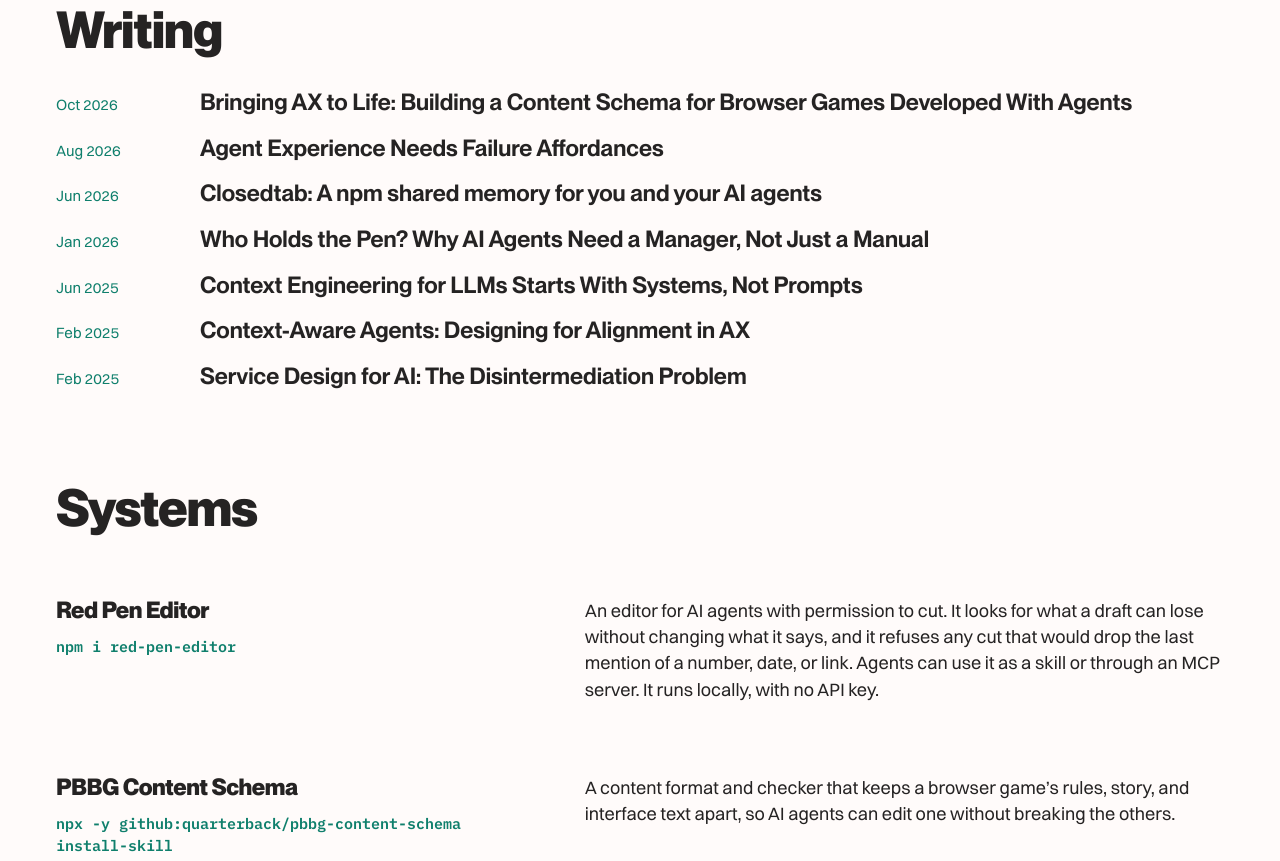
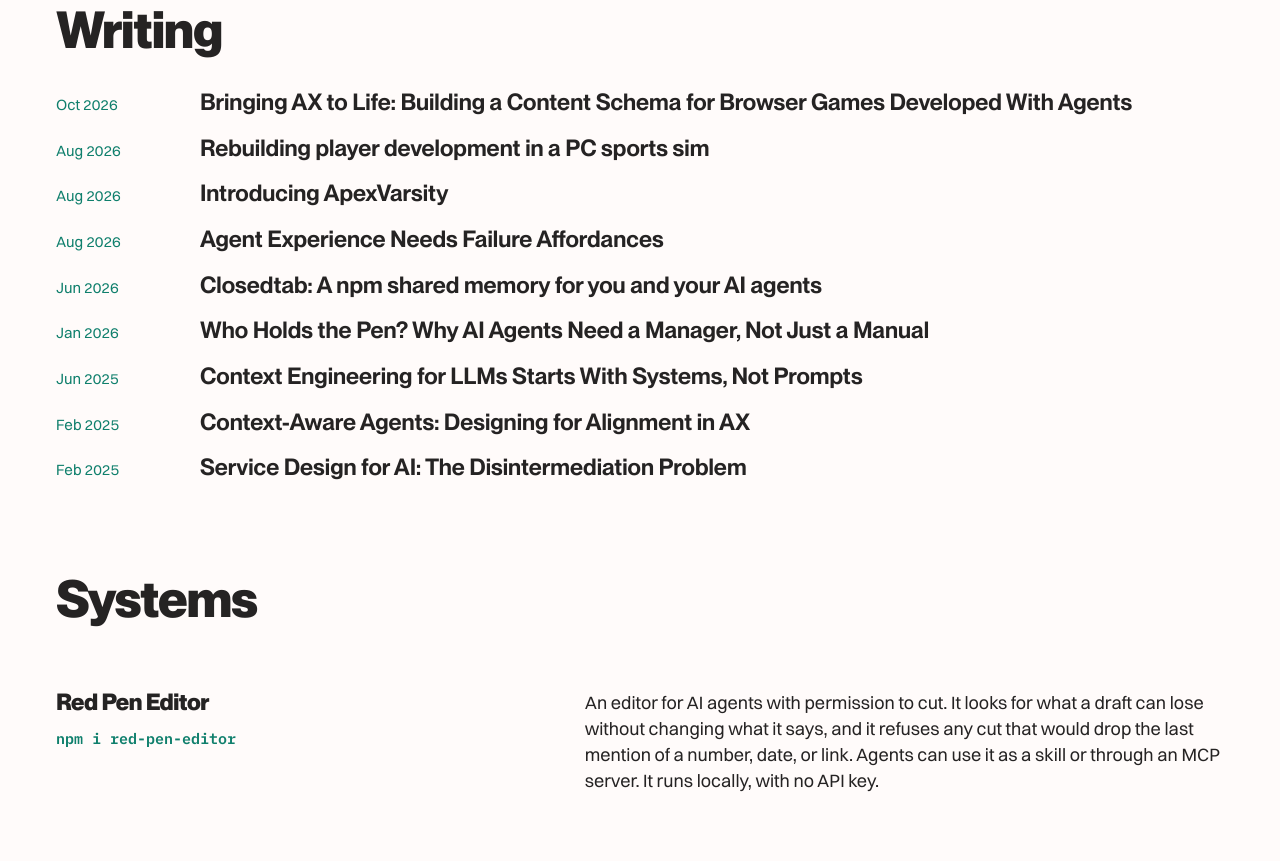
Before and after one commit to quarterback/dev-site, a plain HTML site: page index.html in a window 1280 px wide. Shown: the part 2490-3351 px from the top of the page. Drawn offline with Linux system fonts and the light colour scheme.

Commit message:
Editorial: surface technical reporting from Sideline Engineering

```diff
--- a/index.html
+++ b/index.html
@@ -99,6 +99,8 @@
     <h2 id="h-wr">Writing</h2>
     <ul class="wlist">
       <li><span class="wlist__d">Oct 2026</span><a href="https://blog.ronbronson.com/bringing-ax-to-life-building-a-content-schema-for-browser-games-developed-with-agents/">Bringing AX to Life: Building a Content Schema for Browser Games Developed With Agents</a></li>
+      <li><span class="wlist__d">Aug 2026</span><a href="https://blog.ronbronson.dev/3mudm62kyes2n">Rebuilding player development in a PC sports sim</a></li>
+      <li><span class="wlist__d">Aug 2026</span><a href="https://blog.ronbronson.dev/3msnpahn5r22k">Introducing ApexVarsity</a></li>
       <li><span class="wlist__d">Aug 2026</span><a href="https://blog.ronbronson.com/agent-experience-needs-failure-affordances/">Agent Experience Needs Failure Affordances</a></li>
       <li><span class="wlist__d">Jun 2026</span><a href="https://blog.ronbronson.com/closedtab-a-npm-shared-memory-for-you-and-your-ai-agents">Closedtab: A npm shared memory for you and your AI agents</a></li>
       <li><span class="wlist__d">Jan 2026</span><a href="https://blog.ronbronson.com/who-holds-the-pen-why-ai-agents-need-a-manager-not-just-a-manual">Who Holds the Pen? Why AI Agents Need a Manager, Not Just a Manual</a></li>
```
